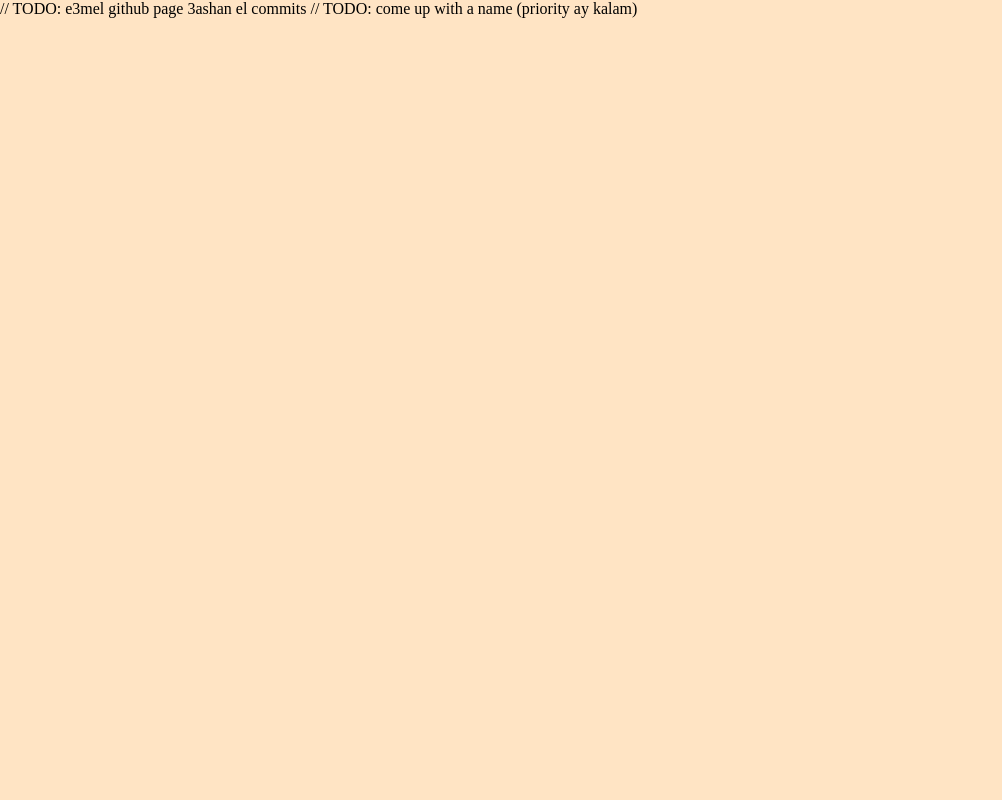
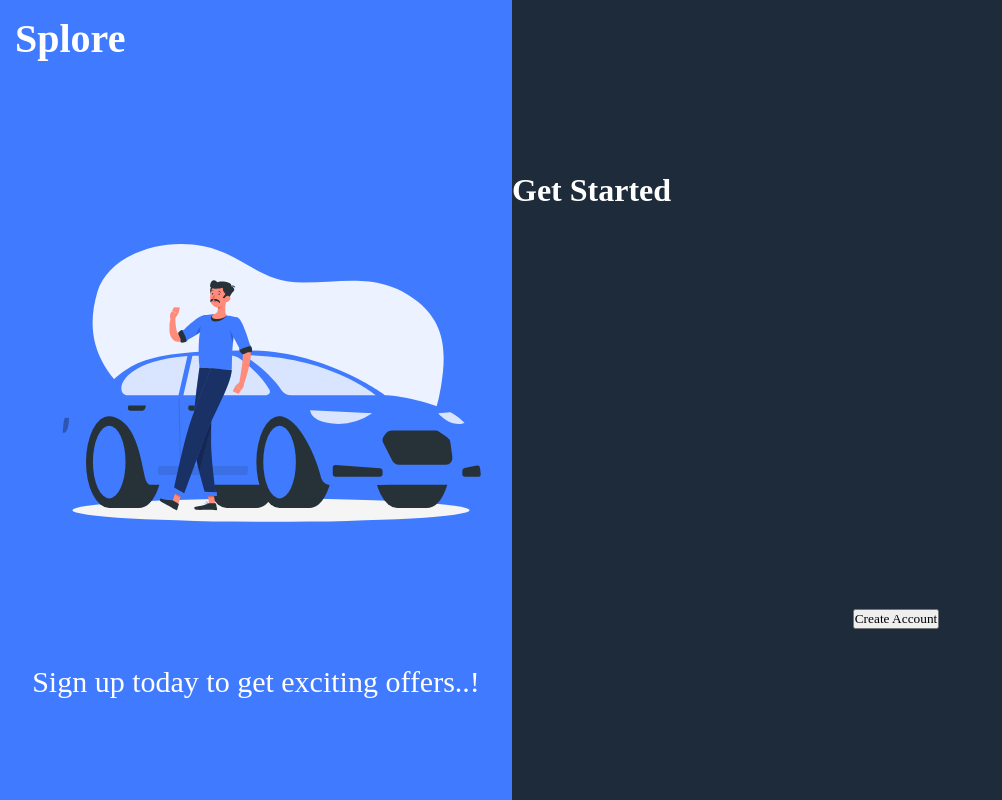
Before and after one commit to MohamedEmadFahmy/Form-Validation, a plain HTML site: page index.html in a window 1280 px wide. Shown: the whole page, without its empty margins (0-1002 px from the left). Drawn offline with Linux system fonts and the light colour scheme.

Commit message:
finish left section, start working on right section

```diff
--- a/index.html
+++ b/index.html
@@ -8,8 +8,33 @@
 </head>
 <body>
 
-    // TODO: e3mel github page 3ashan el commits
-    // TODO: come up with a name (priority ay kalam)
+    <!-- // TODO: e3mel github page 3ashan el commits -->
+    <!-- // TODO: come up with a name (priority ay kalam) -->
+
+
+    <div id="left">
+
+        <h1>Splore</h1>
+        <img src="imgs/signup2.svg" alt="picture of person standing by car">
+        <div id="bottom-text">
+            <p>Sign up today to get exciting offers..!</p>
+        </div>
+
+    </div>
+
+    <div id="right">
+        <h1>Get Started</h1>
+
+        <div id="form-area">
+            <form action="POST">
+
+            </form>
+        </div>
+
+        <div id="submit-area">
+            <button>Create Account</button>
+        </div>
+    </div>
 
     <script src="script.js"></script>
 </body>
--- a/style.css
+++ b/style.css
@@ -2,8 +2,87 @@
     margin: 0;
     padding: 0;
     box-sizing: border-box;
+    font-family: poppins;
+    /* outline: 1px solid red; */
+}
+
+:root {
+    --blue: #407BFF;
+    --form-text: rgba(255, 255, 255, .5);
+    --darky: #1d2b3a;
 }
 
 body {
-    background-color: bisque;
+
+    display: flex;
+
 }
+
+
+#left {
+    height: 100vh;
+    width: 40vw;
+    background-color: var(--blue);
+    display: flex;
+    flex-direction: column;
+    justify-content: space-between;
+    padding: 15px;
+
+}
+
+#left h1 {
+    color: white;
+    font-size: 40px;
+    width: 40vw;
+    height: 0vh;
+}
+
+#left img {
+    height: 70vh;
+    width: min(40vw);
+}
+
+#left #bottom-text {
+    color: white;
+    font-size: 30px;
+    text-align: center;
+    height: 15vh;
+}
+
+#right {
+    height: 100vh;
+    width: 60vw;
+    background-color: var(--darky);
+
+    display: flex;
+    flex-direction: column;
+
+    align-items: left;
+    justify-content: center;
+
+
+
+}
+
+#right ~ {
+
+    /* outline: 1px solid white; */
+    /* height: calc(100vh / 3);  */
+
+
+    width: 50vw;
+    padding-left: 20px;
+
+}
+
+#right h1{
+    color: white;
+}
+
+form {
+    height: 50vh;
+}
+
+#right #submit-area {
+    text-align: center;
+}
```
Also changed, not shown: imgs/signup2.svg (added).
